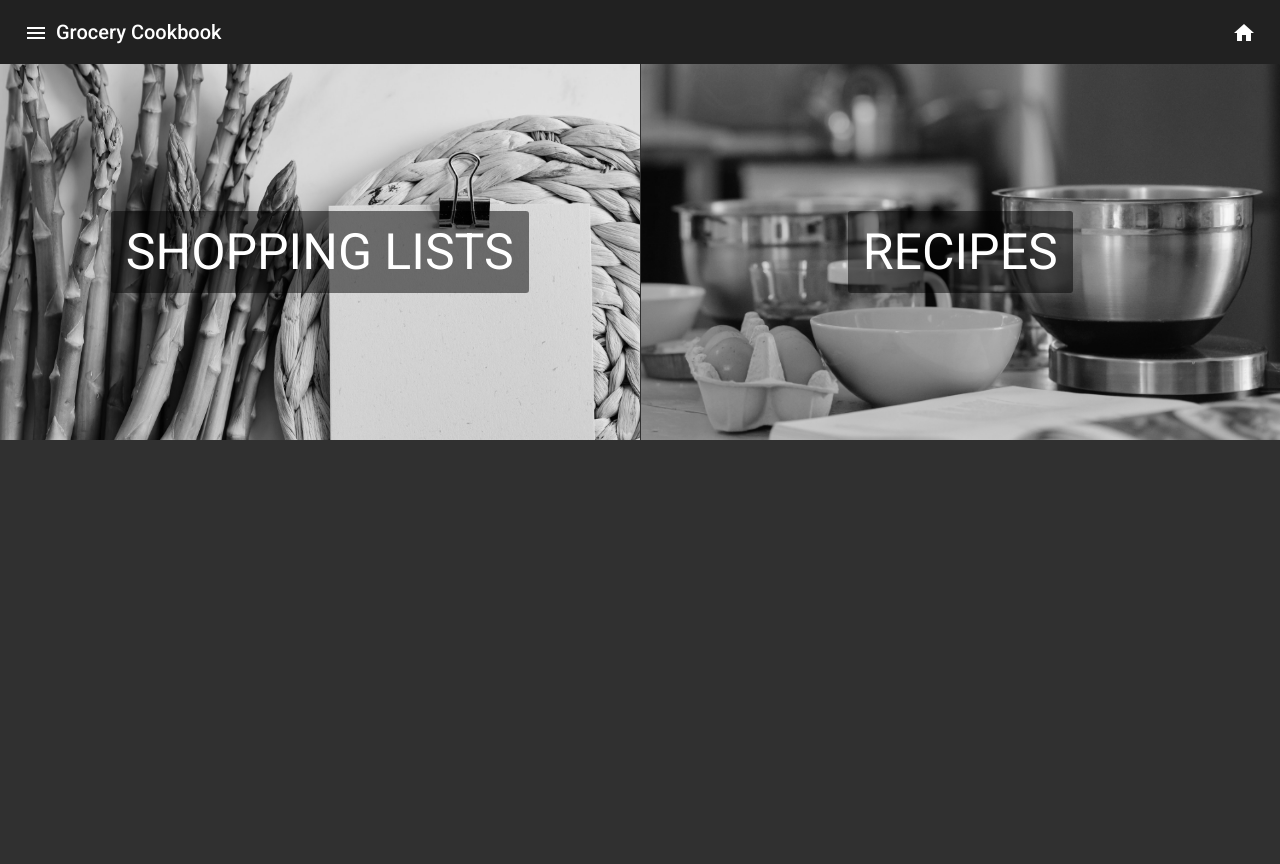
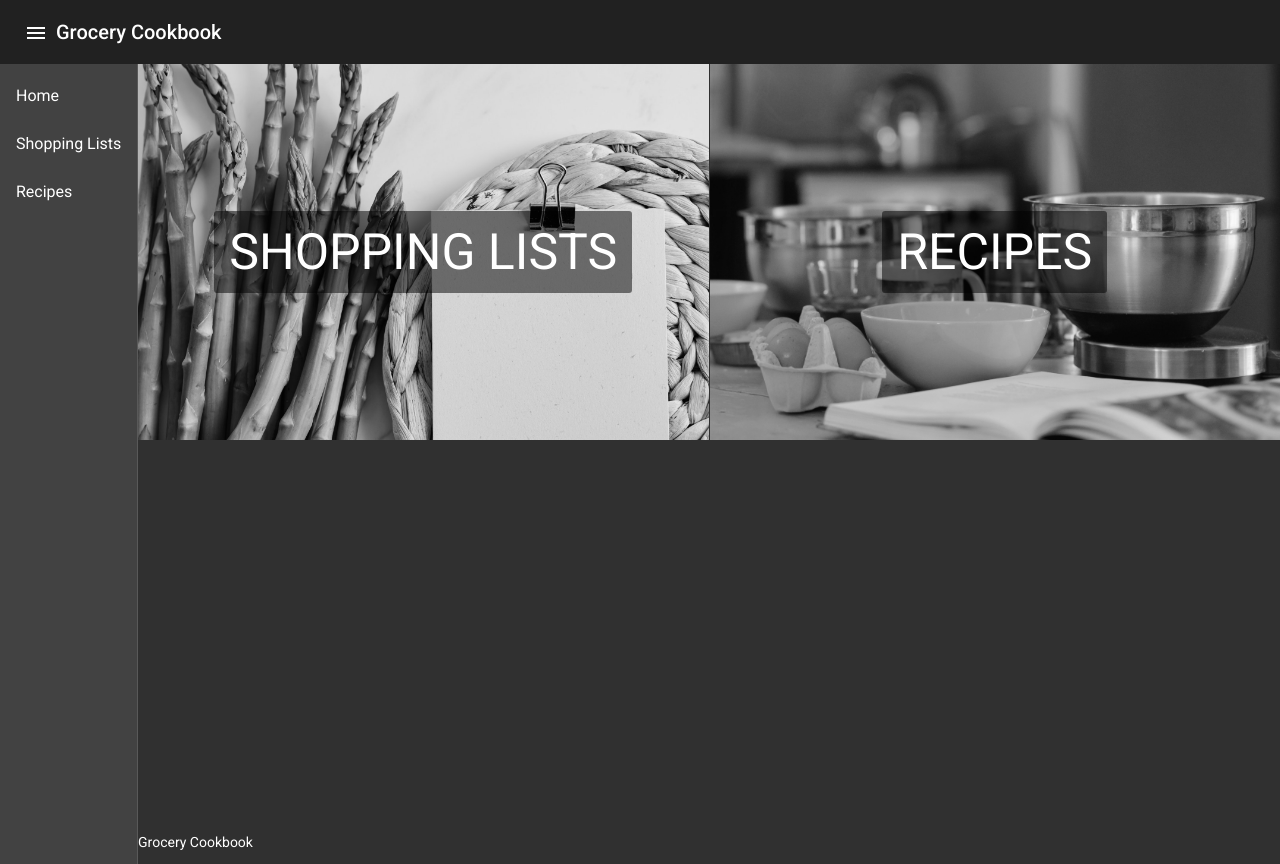
Before and after one commit to doey77/grocery-cookbook-node, an Angular app in the folder ui/: page / in a window 1280 px wide. Both pictures are taken after a click on the button "menu". Before the commit the page ends 800 px from the top, so only its background shows below. Built offline with nearby package versions, Linux system fonts and the light colour scheme.

Commit message:
rework navbar

```diff
--- a/ui/src/app/app.module.ts
+++ b/ui/src/app/app.module.ts
@@ -13,8 +13,7 @@ import { NavbarComponent } from './components/navbar/navbar.component';
 
 @Component({
   selector: 'app-root',
-  template: `<app-navbar></app-navbar>
-  <router-outlet></router-outlet>`
+  template: `<app-navbar></app-navbar>`
 }) class AppComponent { }
 
 @NgModule({
@@ -22,7 +21,7 @@ import { NavbarComponent } from './components/navbar/navbar.component';
     AppComponent,
     HomepageComponent,
     NotfoundComponent,
-    NavbarComponent
+    NavbarComponent,
   ],
   imports: [
     BrowserModule,
--- a/ui/src/app/components/navbar/navbar.component.html
+++ b/ui/src/app/components/navbar/navbar.component.html
@@ -1,10 +1,22 @@
 <mat-toolbar>
-    <button (click)="onClickMenu()" mat-icon-button aria-label="Menu button">
+    <button (click)="sidenav.toggle()" mat-icon-button aria-label="Menu button">
       <mat-icon>menu</mat-icon>
     </button>
     <span>Grocery Cookbook</span>
     <span class="spacer"></span>
-    <button [routerLink]="''" mat-icon-button aria-label="Home">
-      <mat-icon>home</mat-icon>
-    </button>
 </mat-toolbar>
+
+<mat-sidenav-container class="master-container">
+  <mat-sidenav #sidenav mode="side" [opened]="false">
+    <mat-nav-list >
+      <a *ngFor="let link of links" mat-list-item [routerLink]="link.routerLink">{{link.displayText}}</a>
+    </mat-nav-list>
+  </mat-sidenav>
+
+  <mat-sidenav-content class="content-container">
+    <router-outlet></router-outlet>
+    <footer>
+      <p>Grocery Cookbook</p>
+    </footer>
+  </mat-sidenav-content>
+</mat-sidenav-container>
--- a/ui/src/app/components/navbar/navbar.component.scss
+++ b/ui/src/app/components/navbar/navbar.component.scss
@@ -1,3 +1,16 @@
 .spacer {
     flex: 1 1 auto;
 }
+
+footer {
+	position: absolute;
+	bottom: 0;
+	width: 100%;
+}
+
+.master-container .content-container{
+	min-height: 100vh;
+	overflow: hidden;
+	display: block;
+	position: relative;
+}
--- a/ui/src/app/components/navbar/navbar.component.ts
+++ b/ui/src/app/components/navbar/navbar.component.ts
@@ -1,4 +1,5 @@
 import { Component } from '@angular/core';
+import { links } from 'src/app/links';
 
 @Component({
   selector: 'app-navbar',
@@ -6,7 +7,5 @@ import { Component } from '@angular/core';
   styleUrls: ['./navbar.component.scss']
 })
 export class NavbarComponent {
-  onClickMenu() {
-    console.log('click');
-  }
+  public links = links;
 }
```
